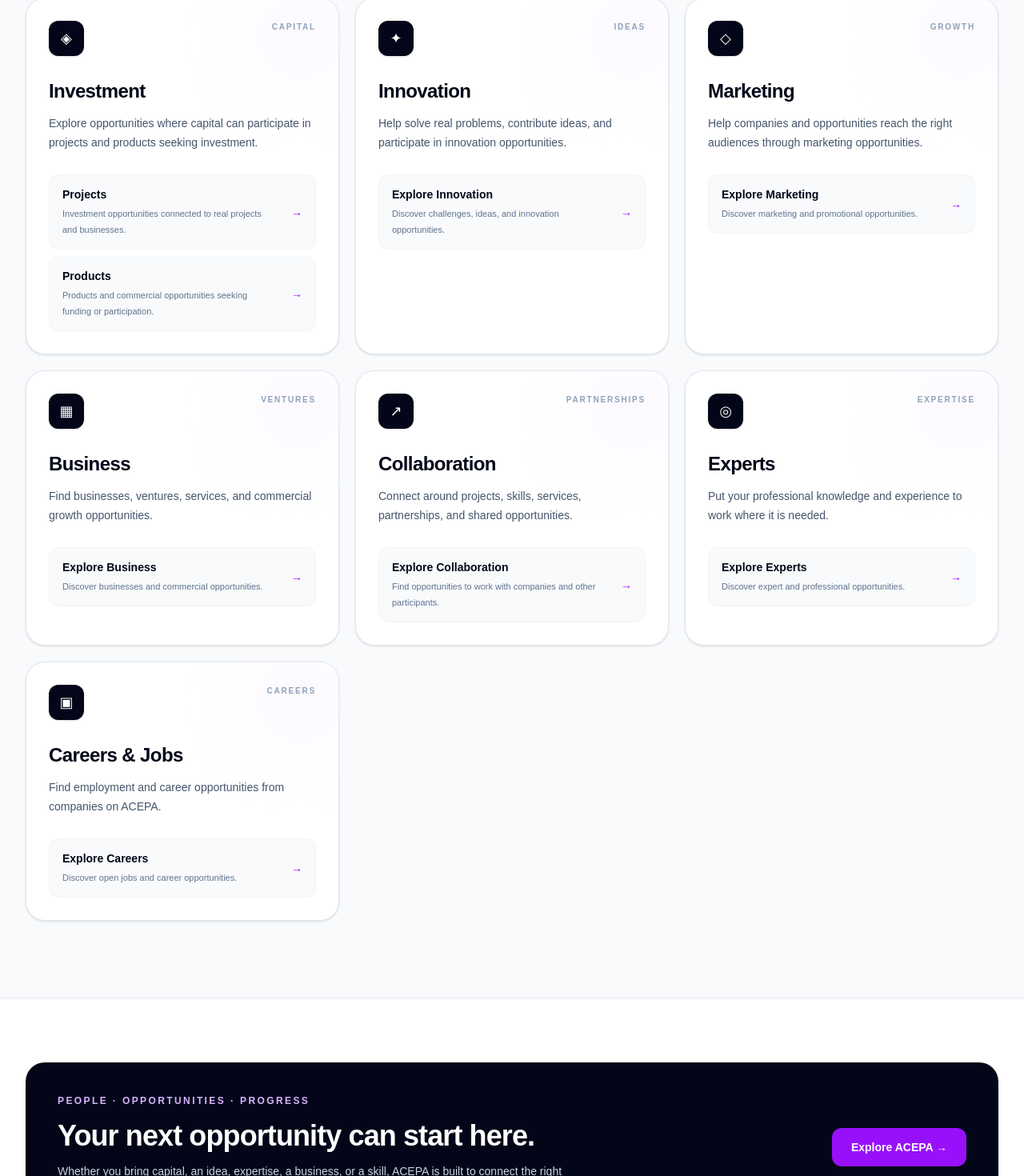
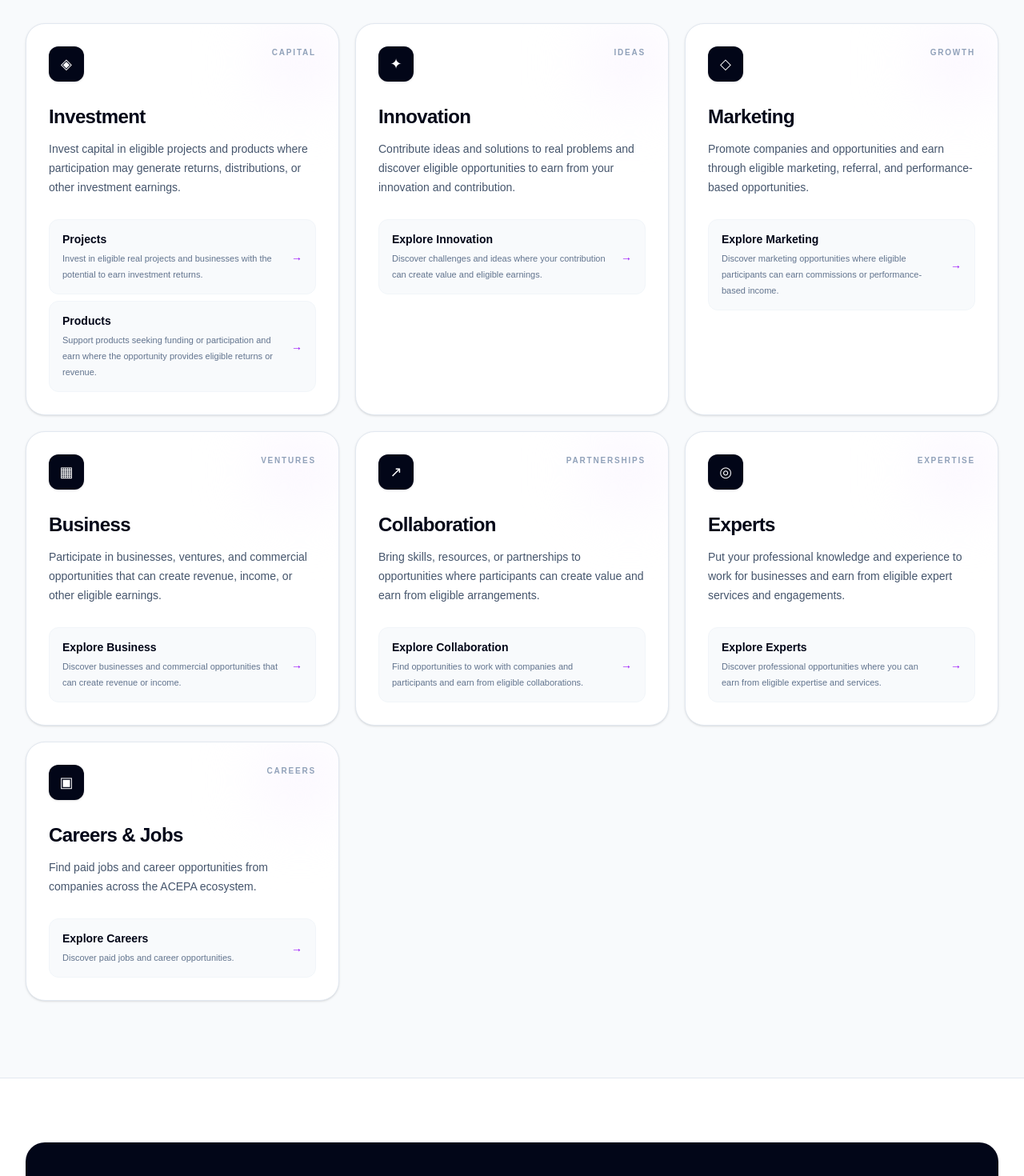
Before and after one commit to acepa-platform/acepa-platform, a Next.js app: page /discover in a window 1280 px wide. Shown: the part 907-2377 px from the top of the page at 80% size. Built offline with nearby package versions, Linux system fonts and the light colour scheme.

Commit message:
Make Discover value proposition explicitly about earning

```diff
--- a/app/discover/page.tsx
+++ b/app/discover/page.tsx
@@ -6,47 +6,47 @@ const categories = [
   {
     title: "Investment",
     label: "CAPITAL",
-    description: "Explore opportunities where capital can participate in projects and products seeking investment.",
+    description: "Invest capital in eligible projects and products where participation may generate returns, distributions, or other investment earnings.",
     items: [
-      ["Projects", "Investment opportunities connected to real projects and businesses.", "/discover/projects"],
-      ["Products", "Products and commercial opportunities seeking funding or participation.", "/discover/products"],
+      ["Projects", "Invest in eligible real projects and businesses with the potential to earn investment returns.", "/discover/projects"],
+      ["Products", "Support products seeking funding or participation and earn where the opportunity provides eligible returns or revenue.", "/discover/products"],
     ],
   },
   {
     title: "Innovation",
     label: "IDEAS",
-    description: "Help solve real problems, contribute ideas, and participate in innovation opportunities.",
-    items: [["Explore Innovation", "Discover challenges, ideas, and innovation opportunities.", "/discover/innovation"]],
+    description: "Contribute ideas and solutions to real problems and discover eligible opportunities to earn from your innovation and contribution.",
+    items: [["Explore Innovation", "Discover challenges and ideas where your contribution can create value and eligible earnings.", "/discover/innovation"]],
   },
   {
     title: "Marketing",
     label: "GROWTH",
-    description: "Help companies and opportunities reach the right audiences through marketing opportunities.",
-    items: [["Explore Marketing", "Discover marketing and promotional opportunities.", "/discover/marketing"]],
+    description: "Promote companies and opportunities and earn through eligible marketing, referral, and performance-based opportunities.",
+    items: [["Explore Marketing", "Discover marketing opportunities where eligible participants can earn commissions or performance-based income.", "/discover/marketing"]],
   },
   {
     title: "Business",
     label: "VENTURES",
-    description: "Find businesses, ventures, services, and commercial growth opportunities.",
-    items: [["Explore Business", "Discover businesses and commercial opportunities.", "/discover/business"]],
+    description: "Participate in businesses, ventures, and commercial opportunities that can create revenue, income, or other eligible earnings.",
+    items: [["Explore Business", "Discover businesses and commercial opportunities that can create revenue or income.", "/discover/business"]],
   },
   {
     title: "Collaboration",
     label: "PARTNERSHIPS",
-    description: "Connect around projects, skills, services, partnerships, and shared opportunities.",
-    items: [["Explore Collaboration", "Find opportunities to work with companies and other participants.", "/discover/collaboration"]],
+    description: "Bring skills, resources, or partnerships to opportunities where participants can create value and earn from eligible arrangements.",
+    items: [["Explore Collaboration", "Find opportunities to work with companies and participants and earn from eligible collaborations.", "/discover/collaboration"]],
   },
   {
     title: "Experts",
     label: "EXPERTISE",
-    description: "Put your professional knowledge and experience to work where it is needed.",
-    items: [["Explore Experts", "Discover expert and professional opportunities.", "/discover/experts"]],
+    description: "Put your professional knowledge and experience to work for businesses and earn from eligible expert services and engagements.",
+    items: [["Explore Experts", "Discover professional opportunities where you can earn from eligible expertise and services.", "/discover/experts"]],
   },
   {
     title: "Careers & Jobs",
     label: "CAREERS",
-    description: "Find employment and career opportunities from companies on ACEPA.",
-    items: [["Explore Careers", "Discover open jobs and career opportunities.", "/discover/careers"]],
+    description: "Find paid jobs and career opportunities from companies across the ACEPA ecosystem.",
+    items: [["Explore Careers", "Discover paid jobs and career opportunities.", "/discover/careers"]],
   },
 ];
 
@@ -61,9 +61,6 @@ export default function DiscoverPage() {
             <img src="/acepa-logo-white-transparent-tagline-brighter.png" alt="ACEPA — People, Opportunities, Progress" className="h-14 w-auto object-contain brightness-0" />
           </Link>
           <div className="flex items-center gap-3">
-            <Link href="/" className="hidden text-sm font-medium text-slate-600 transition hover:text-purple-600 sm:block">
-              Home
-            </Link>
             <Link href="/" className="rounded-xl bg-slate-950 px-4 py-2.5 text-sm font-semibold text-white transition hover:bg-purple-600">
               Back to home
             </Link>
@@ -81,7 +78,7 @@ export default function DiscoverPage() {
               Find where you can <span className="bg-gradient-to-r from-purple-300 to-violet-500 bg-clip-text text-transparent">create value.</span>
             </h1>
             <p className="mt-6 max-w-2xl text-base leading-8 text-slate-300 sm:text-lg">
-              Explore opportunities to invest, innovate, market, build, collaborate, contribute your expertise, or grow your career through ACEPA.
+              Discover real opportunities where you can invest capital, contribute ideas and expertise, promote businesses, build partnerships, find paid work, and create opportunities to earn income, returns, commissions, or other eligible rewards.
             </p>
           </div>
 
@@ -150,7 +147,7 @@ export default function DiscoverPage() {
           <div className="max-w-2xl">
             <p className="text-xs font-bold tracking-[0.2em] text-purple-300">PEOPLE · OPPORTUNITIES · PROGRESS</p>
             <h2 className="mt-4 text-3xl font-bold tracking-tight sm:text-4xl">Your next opportunity can start here.</h2>
-            <p className="mt-3 text-sm leading-6 text-slate-300">Whether you bring capital, an idea, expertise, a business, or a skill, ACEPA is built to connect the right people with the right opportunities.</p>
+            <p className="mt-3 text-sm leading-6 text-slate-300">Whether you bring capital, an idea, expertise, a business, or a skill, ACEPA connects you with opportunities where you can create value and pursue eligible income, returns, commissions, or other earnings.</p>
           </div>
           <Link href="/" className="shrink-0 rounded-xl bg-purple-600 px-6 py-3.5 text-center text-sm font-semibold text-white transition hover:bg-purple-500">
             Explore ACEPA →
```
